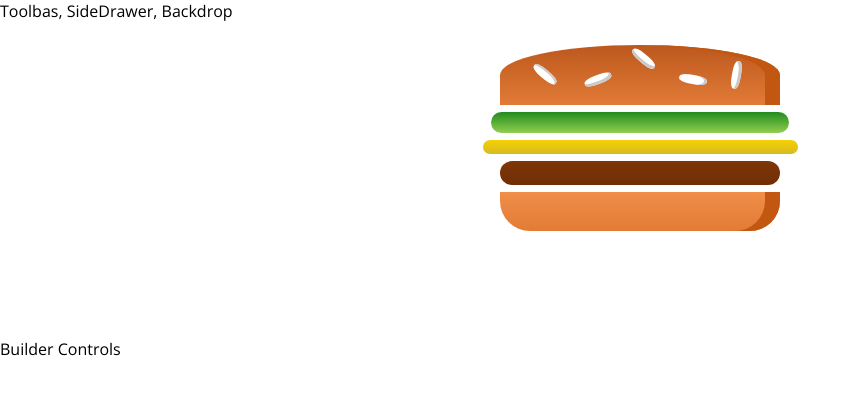
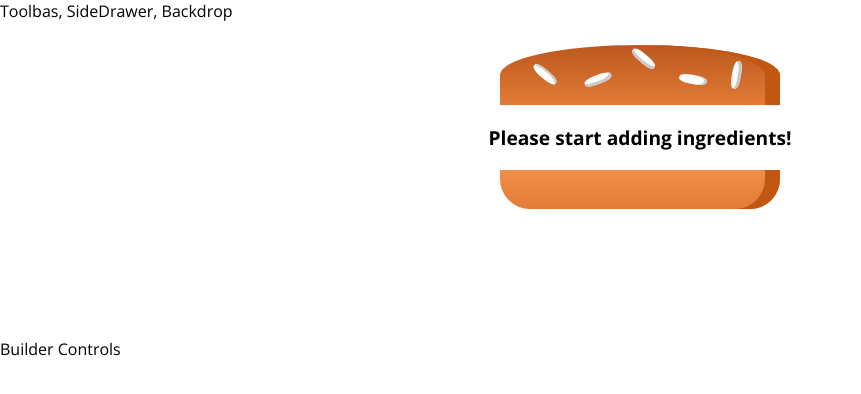
Before and after one commit to harysz/burgerbuilder, a React app: page / in a window 1280 px wide. Shown: the top 394 px of the page, without its empty margins (0-861 px from the left). Built offline with nearby package versions, Linux system fonts and the light colour scheme.

Commit message:
added dynamical rendering Obj to array map

```diff
--- a/src/components/Burger/Buger.js
+++ b/src/components/Burger/Buger.js
@@ -5,13 +5,23 @@ import classes from './Burger.css';
 import BurgerIngredient from './BurgerIngredient/BurgerIngredient';
 
 const burger  = ( props ) =>{
+    let transformedIngredients = Object.keys(props.ingredients)
+    .map(igKey =>{
+        return [...Array(props.ingredients[igKey])].map((_, i)=>{
+            return <BurgerIngredient key ={igKey + i} type={igKey}/>;
+        });
+    })
+    .reduce((arr,el)=>{
+        return arr.concat(el)
+    },[]);
+    if(transformedIngredients.length ===0 ) {
+        transformedIngredients = <p>Please start adding ingredients!</p>
+    }
      return (
         <div className={classes.Burger}>
-            <BurgerIngredient type ="bread-top"/>
-            <BurgerIngredient type ="salad"/>
-            <BurgerIngredient type ="cheese"/>
-            <BurgerIngredient type ="meat"/>
-            <BurgerIngredient type ="bread-bottom"/>
+        <BurgerIngredient type='bread-top'/>
+            {transformedIngredients}
+        <BurgerIngredient type='bread-bottom'/>
         </div>
      );
 };
--- a/src/containers/BurgerBuilder/BurgerBuilder.js
+++ b/src/containers/BurgerBuilder/BurgerBuilder.js
@@ -4,10 +4,23 @@ import Burger from '../../components/Burger/Buger';
 
 
 class BurgerBuilder extends Component {
- render (){
+//  constructor(props){
+//    super(props);
+//    this.state={...}
+//  }
+  state ={
+    ingredients :{
+      salad:0,
+      bacon:0,
+      cheese :0,
+      meat:0
+    }
+  }
+
+  render (){
      return (
        <Aux>
-            <Burger/>
+            <Burger ingredients={this.state.ingredients}/>
             <div>Builder Controls</div>
        </Aux>
      );
```
